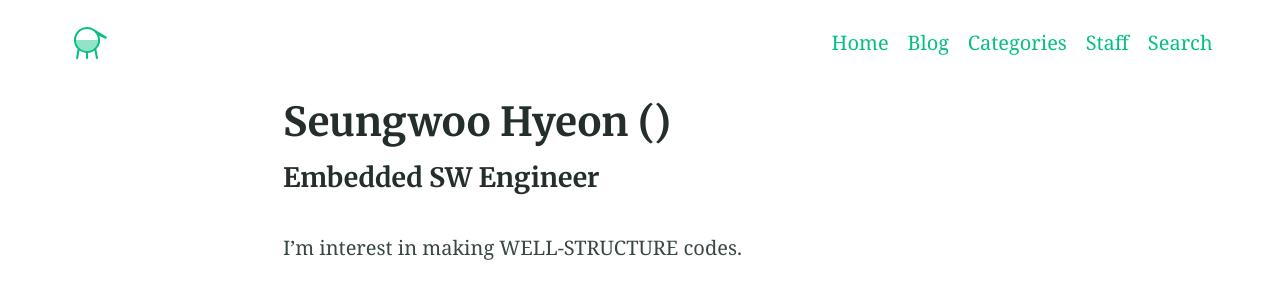
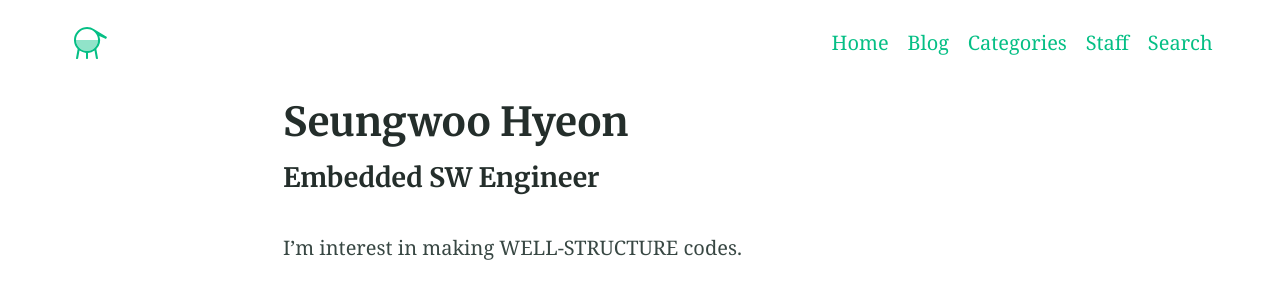
Before and after one commit to swthewhite-lab/swthewhite-lab.github.io, a Jekyll site: the page built from _authors/hwtheblack.md, in a window 1280 px wide. Shown: the top 292 px of the page. Built offline with Jekyll 4.4.1, drawn with Linux system fonts in a browser that asks for light colours.

Commit message:
Update author.html

```diff
--- a/_layouts/author.html
+++ b/_layouts/author.html
@@ -8,7 +8,7 @@ layout: default
 
   <article class="article  article--post  content  typeset">
 
-    <h1>{{ page.name }} ({{ page.username }})</h1>
+    <h1>{{ page.name }}</h1>
     {{ page.username }}
     <h4>{{ page.position }}</h4>
     <p>
```
